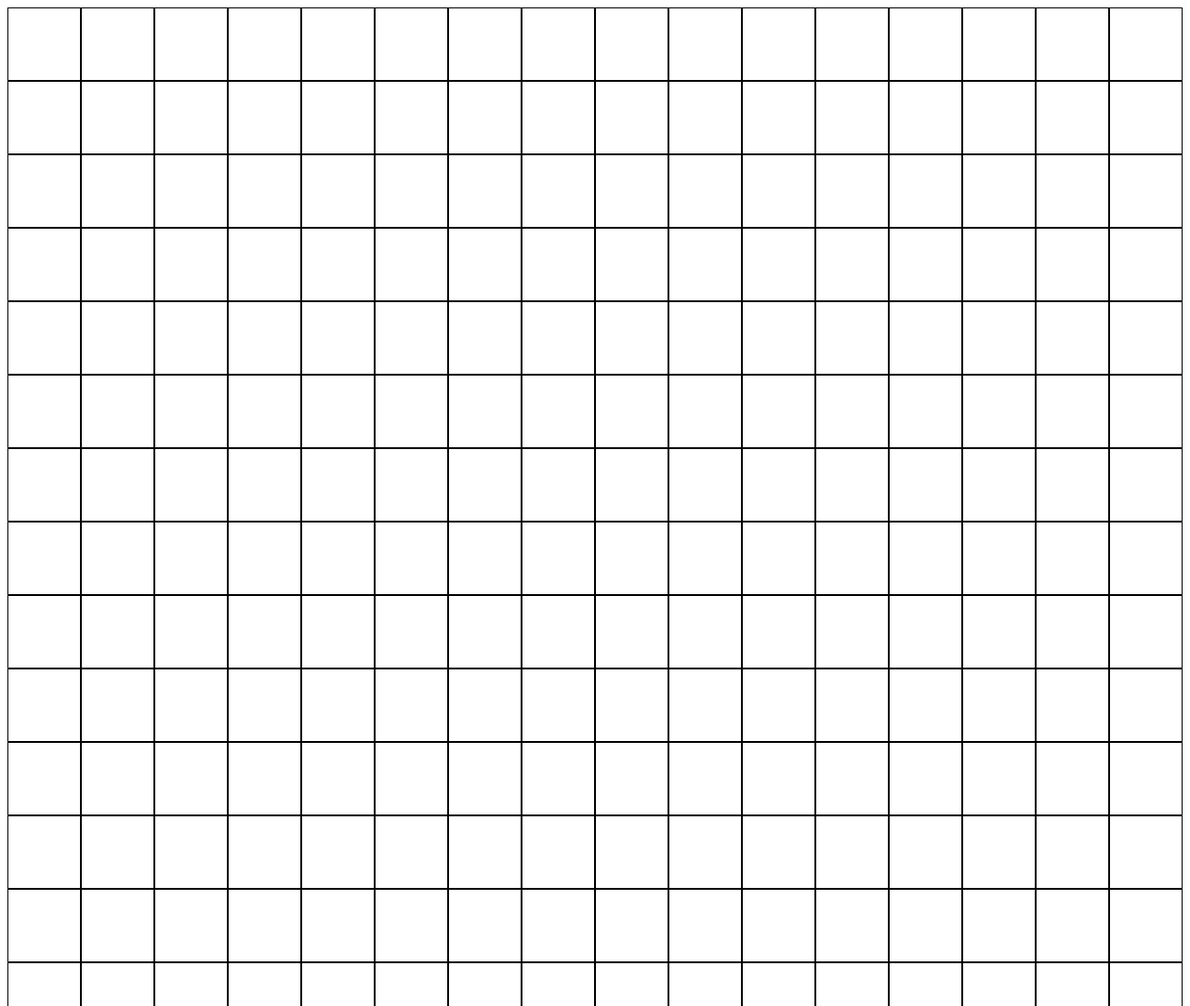
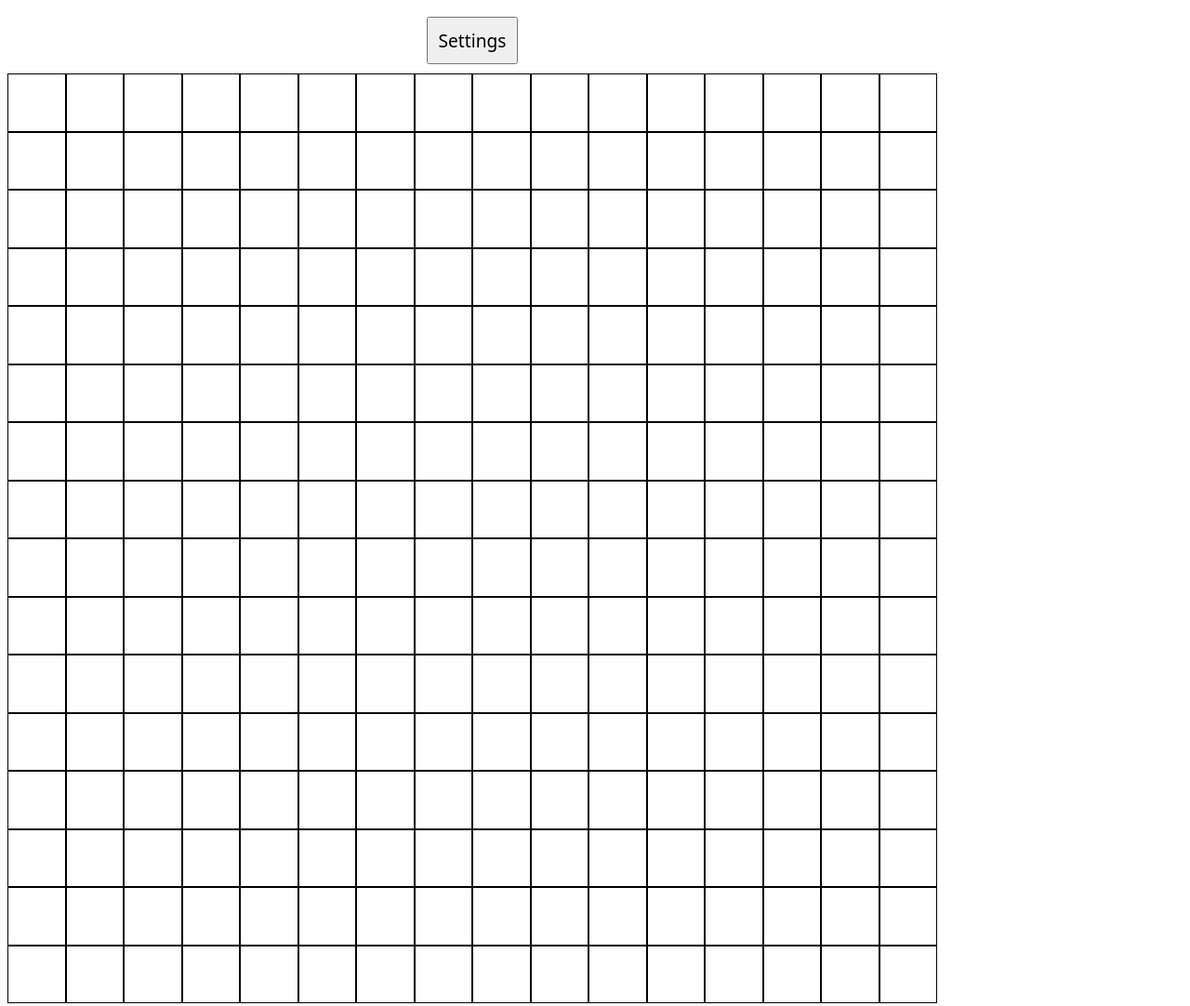
Before and after one commit to charles-lao/etch-a-sketch, a plain HTML site: page index.html in a window 1280 px wide. Shown: the top 1082 px of the page at 93% size. Drawn offline with Linux system fonts and the light colour scheme.

Commit message:
Add settings button to change grid dimensions

```diff
--- a/index.html
+++ b/index.html
@@ -10,6 +10,12 @@
 </head>
 <body>
     <div id="container">
+        <div id="btn-container">
+            <input type="button" id="settings-btn" value="Settings"></input>
+        </div>
+        <div id="grid-container">
+
+        </div>
     </div>
 </body>
 </html>
--- a/script.js
+++ b/script.js
@@ -1,10 +1,15 @@
-const container = document.querySelector('#container');
+const gridContainer = document.querySelector('#grid-container');
 let rows = document.getElementsByClassName('rows');
 let cells = document.getElementsByClassName('cells');
+
+const settingsBtn = document.querySelector('#settings-btn');
+settingsBtn.addEventListener('click', changeSettings);
 
 let rowCount = 16;
 let columnCount = 16;
 
+//initialize grid
+createGrid();
 
 function createGrid(){
     createRows(rowCount);
@@ -14,7 +19,7 @@ function createGrid(){
 function createRows(rowNum){
     for (let r = 0; r < rowNum; r++) {
         let row = document.createElement('div');
-        container.appendChild(row);
+        gridContainer.appendChild(row);
         row.setAttribute('class', 'rows');
     }
 }
@@ -30,13 +35,19 @@ function createColumns(columnNum) {
             });
 
             rows[r].appendChild(cell);
-            console.log(r+' '+c);
         }
     }
 }
 
+function changeSettings() {
+    rowCount = prompt('Input the dimensions of the grid: (default value is 16) ', 16);
+    columnCount = rowCount;
+    removeAllChildNodes(gridContainer);
+    createGrid();
+}
 
-
-
-
-createGrid();
+function removeAllChildNodes(parent) {
+    while (parent.firstChild) {
+        parent.removeChild(parent.firstChild);
+    }
+}
--- a/style.css
+++ b/style.css
@@ -1,4 +1,28 @@
+* {
+    font-family: system-ui, -apple-system, BlinkMacSystemFont, 'Segoe UI', Roboto, Oxygen, Ubuntu, Cantarell, 'Open Sans', 'Helvetica Neue', sans-serif;
+}
+
 #container {
+    display: flex;
+    flex-direction: column;
+    width: 1000px;
+}
+
+#btn-container{
+    display: flex;
+    justify-content: center;
+    align-items: center;
+    margin: 10px;
+}
+
+#settings-btn {
+    font-size: 120%;
+    padding: 10px;
+}
+
+#grid-container {
+    height: 1000px;
+    width: 1000px;
     display: flex;
 }
 
```
